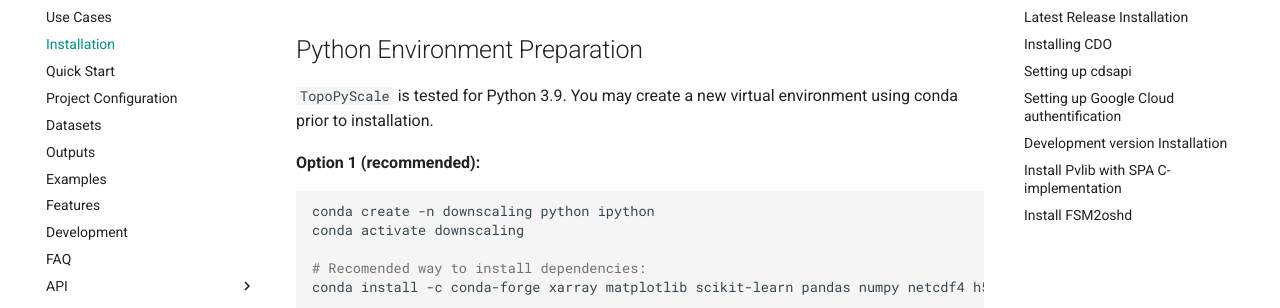
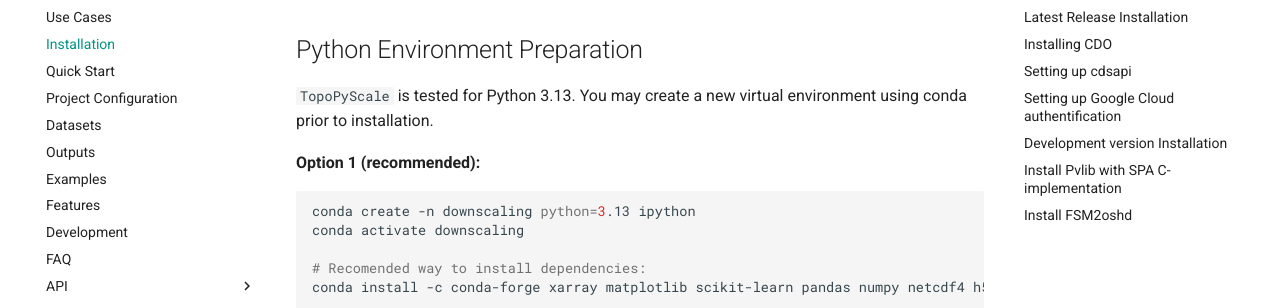
Before and after one commit to ArcticSnow/TopoPyScale, an MkDocs documentation site: the page built from doc/docs/01_install.md, in a window 1280 px wide and 900 px high. Shown: the part 148-456 px from the top of the window. Built offline with MkDocs 1.6.1 and Material for MkDocs 9.7.7, drawn with Linux system fonts in a browser that asks for light colours.

Commit message:
updated doc

````diff
--- a/doc/docs/01_install.md
+++ b/doc/docs/01_install.md
@@ -1,12 +1,12 @@
 # Installation
 
 ## Python Environment Preparation
-`TopoPyScale` is tested for Python 3.9. You may create a new virtual environment using conda prior to installation.
+`TopoPyScale` is tested for Python 3.13. You may create a new virtual environment using conda prior to installation.
 
 
 **Option 1 (recommended):**
 ```bash
-conda create -n downscaling python ipython
+conda create -n downscaling python=3.13 ipython
 conda activate downscaling
 
 # Recomended way to install dependencies:
````
Also changed, not shown: doc/docs/08_development.md (+1 -0 lines).
